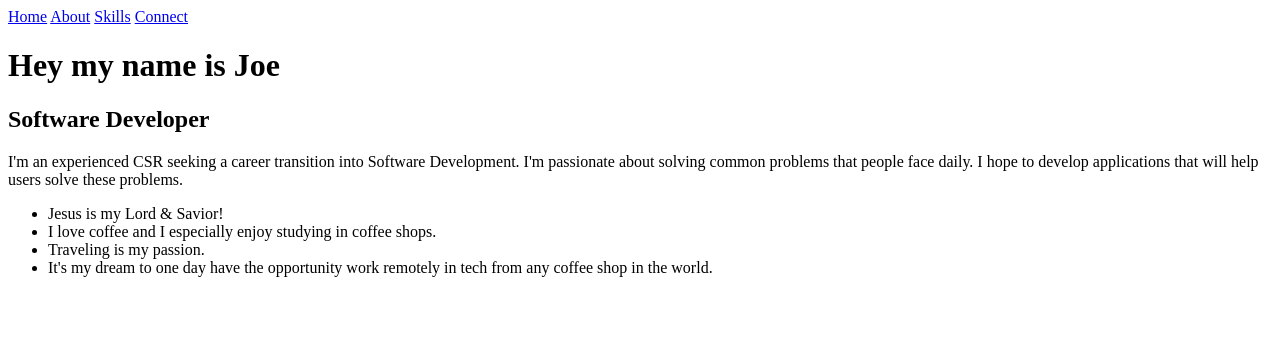
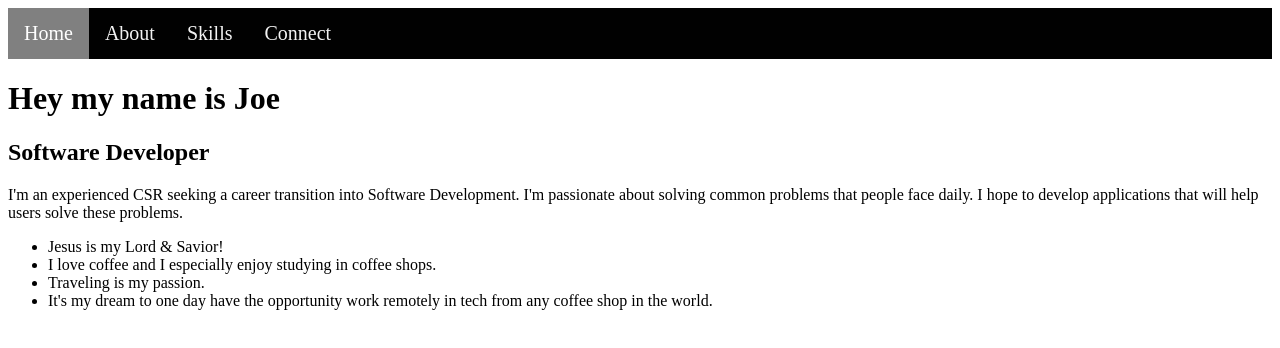
Before and after one commit to joegruff16/Joe.Portfolio, a plain HTML site: page index.html in a window 1280 px wide. Drawn offline with Linux system fonts and the light colour scheme.

Commit message:
Created a main nav bar and linked CSS to HTML

```diff
--- a/assets/css/style.css
+++ b/assets/css/style.css
@@ -1,3 +1,33 @@
+
+.mainnav {
+    background-color: #010101;
+    overflow: hidden;
+  }
+
+
+  .mainnav a {
+    float: left;
+    color: #f2f2f2;
+    text-align: center;
+    padding: 14px 16px;
+    text-decoration: none;
+    font-size: 20px;
+  }
+
+
+  .mainnav a:hover {
+    background-color: #dddddd64;
+    color: black;
+  }
+
+
+  .mainnav a.active {
+    background-color:grey;
+    color: white;
+  }
+
+
+
 
 .header {
 
--- a/index.html
+++ b/index.html
@@ -5,6 +5,8 @@
 <head>
     <meta charset="UTF-8">
     <meta name="viewport" content="width=device-width, initial-scale=1.0">
+    <link rel="stylesheet" href="assets/css/style.css">
+
     <title>Joe's Portfolio</title>
 </head>
 <body>
```
